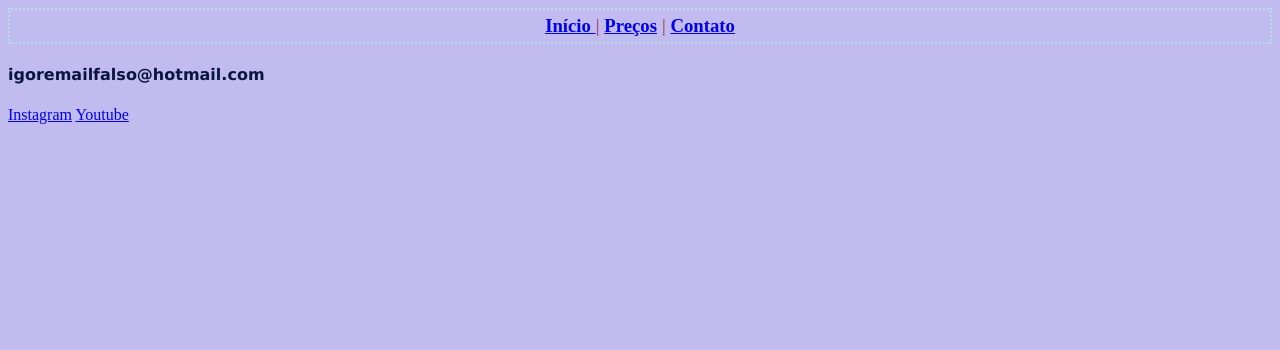
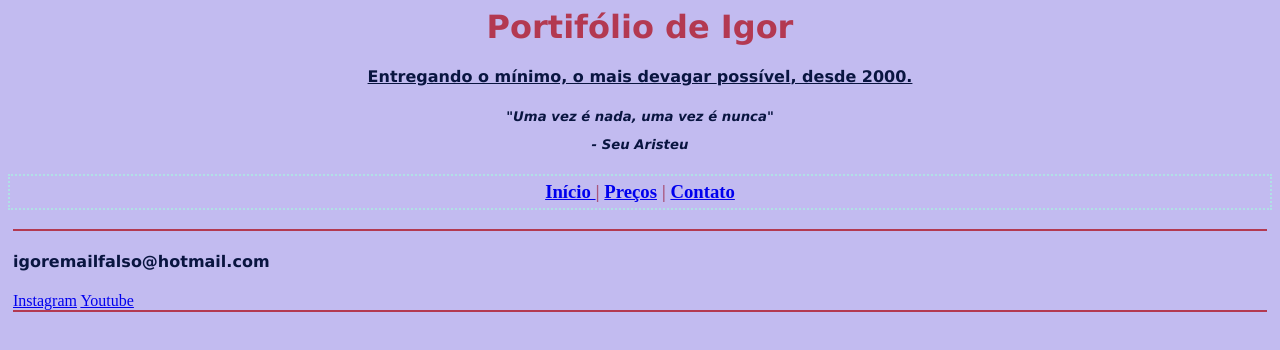
Before and after one commit to IGORFREIRETENORIOCAVALCANTI/web-platform-58yx4n, a plain HTML site: page contato.html in a window 1280 px wide. Drawn offline with Linux system fonts and the light colour scheme.

Commit message:
4 files modified

```diff
--- a/contato.html
+++ b/contato.html
@@ -6,10 +6,16 @@
   </head>
   <body>
   <div class=a>
-  <h3><a href=index.html>Início </a>| <a href=precos.html>Preços</a> | <a href=contato.html>Contato</a></h3>
+  <h1>Portifólio de Igor</h1>
+    <footer
+    ><h4><u>Entregando o mínimo, o mais devagar <b>possível</b>, desde 2000.</h4></u>
+    <h5><i>"Uma vez é nada, uma vez é nunca"<p> - Seu Aristeu</p></i></h5>
+    <h3><a href=index.html>Início </a>| <a href=precos.html>Preços</a> | <a href=contato.html>Contato</a></h3>
   </div>
+  <div class=b>
     <h4>igoremailfalso@hotmail.com</h4>
       <a href="https://www.instagram.com/igor.freire00/">Instagram</a>
       <a href="https://www.youtube.com/channel/UCt-GOpCw4dOBlIyqL9A1ztA">Youtube</a>
+  </div>
   </body>
 </html>
--- a/styles.css
+++ b/styles.css
@@ -3,6 +3,9 @@ div.a {
 }
 div.b {
 text-align: left;
+border-top: 2px solid #B33951;
+border-bottom: 2px solid #B33951;
+margin: 5px;
 }
 body {
   background: #C2BBF0;
```
Also changed, not shown: index.html (+4 -2 lines), precos.html (+7 -1 lines).
